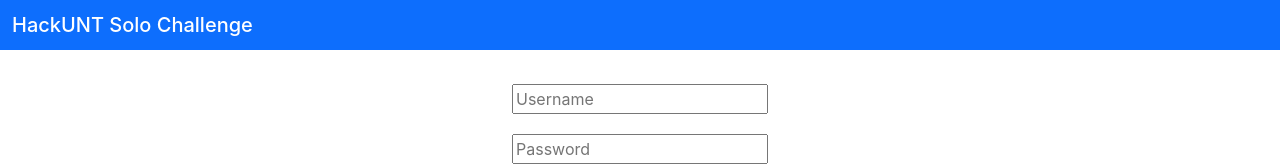
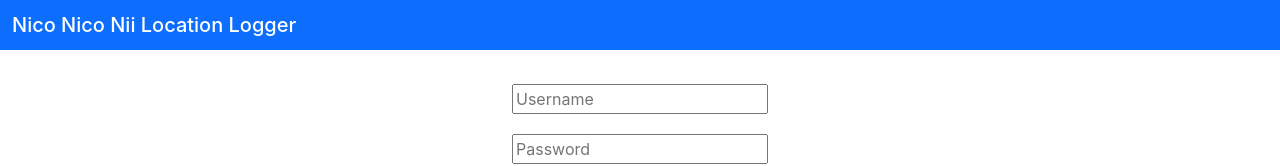
Before and after one commit to MrSyn88/HackUNT-Solo-Challenge, a React (Create React App) app: page / in a window 1280 px wide. Shown: the top 166 px of the page. Built offline with nearby package versions, Linux system fonts and the light colour scheme; no server answers; the database is empty.

Commit message:
Update Navbar

```diff
--- a/src/App.js
+++ b/src/App.js
@@ -93,7 +93,7 @@ function App() {
     <div className="App">
       <nav class="navbar navbar-dark bg-primary">
         <div class="container-fluid">
-          <span class="navbar-brand mb-0 h1">HackUNT Solo Challenge</span>
+          <span class="navbar-brand mb-0 h1">Nico Nico Nii Location Logger</span>
         </div>
       </nav>
       <br></br>
```
